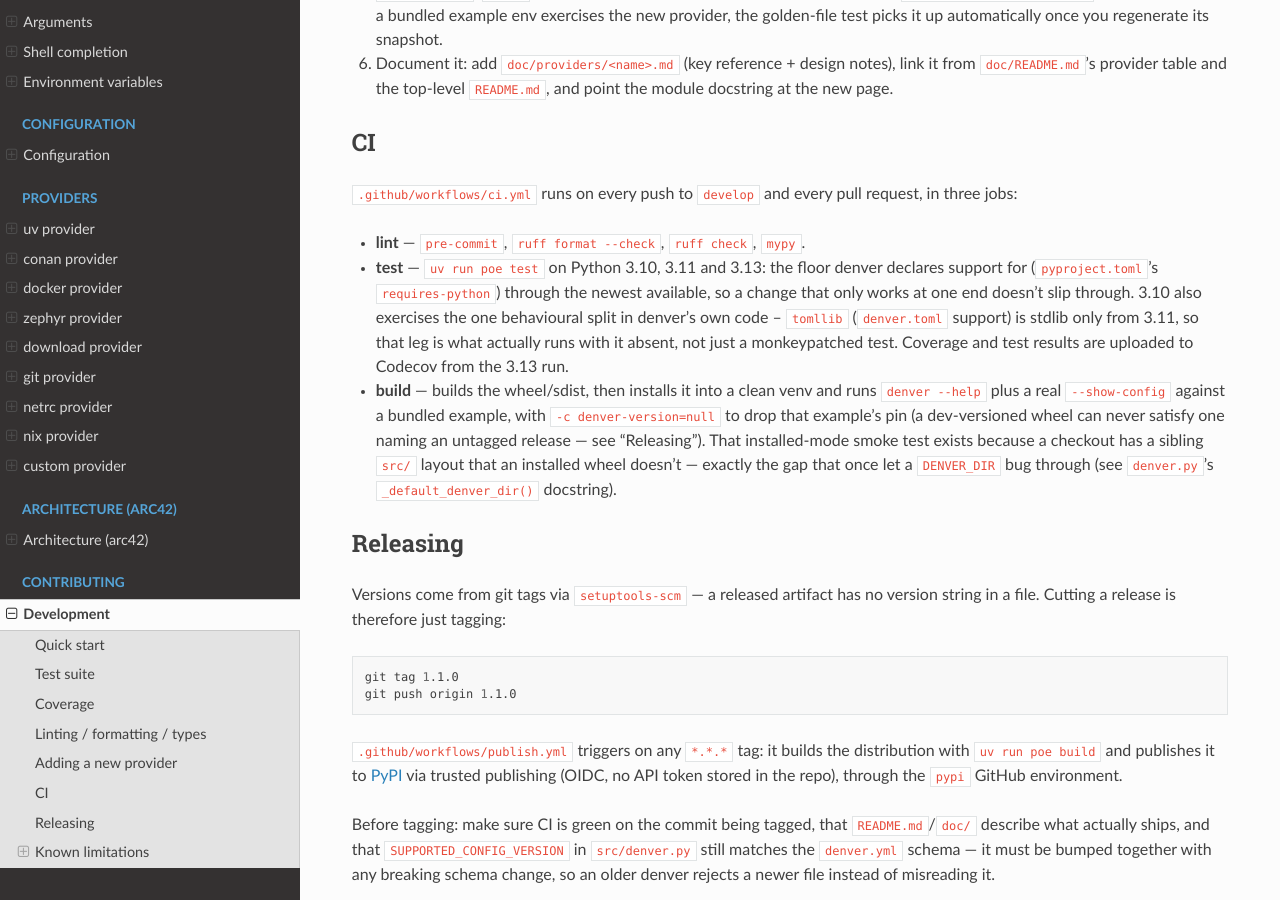
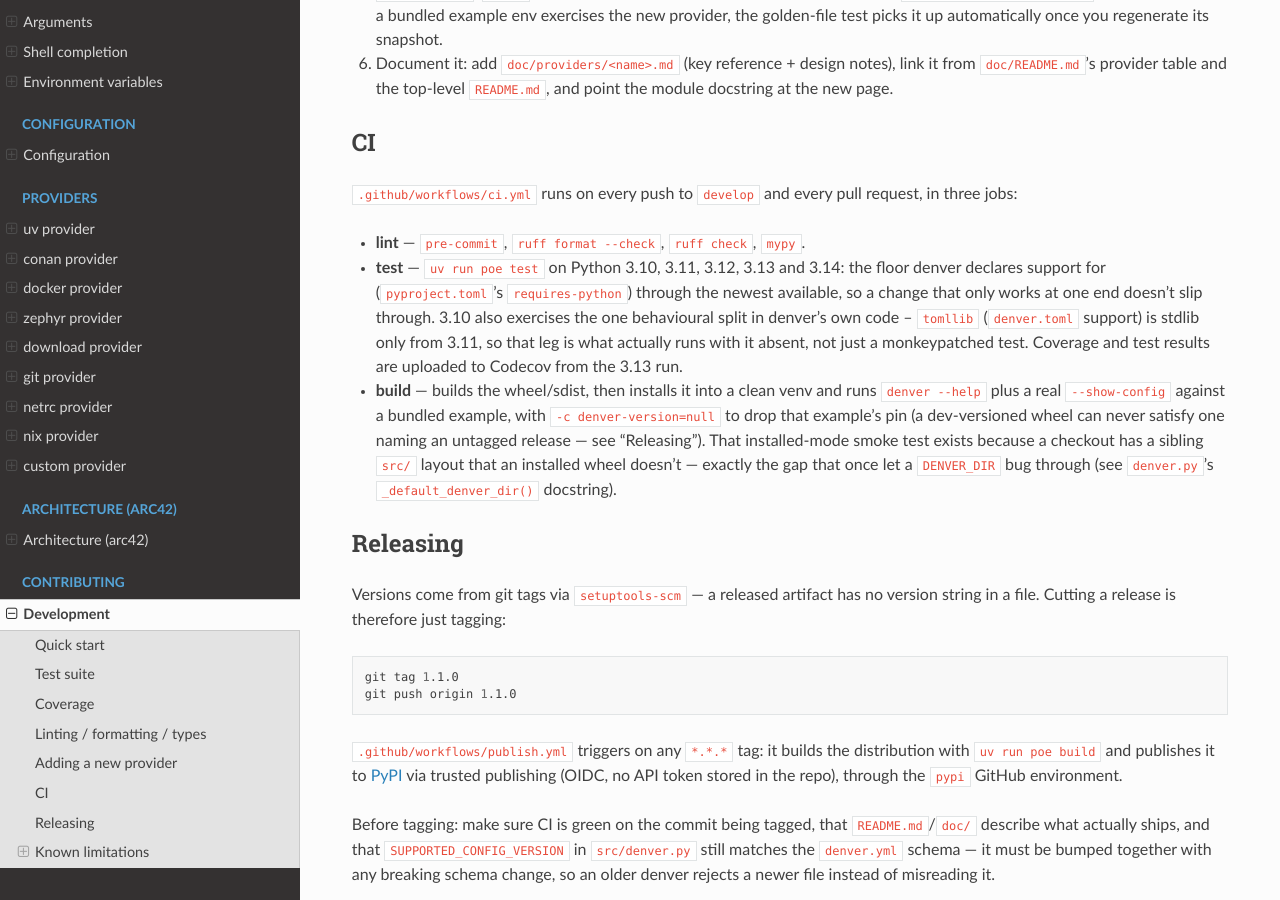
Before and after one commit to thorsten-klein/denver-tool, a Sphinx documentation site: the page built from doc/contributing/development.md, in a window 1280 px wide and 900 px high, scrolled down 2451 px. Built offline with Sphinx 7.4.7 and the Read the Docs theme 3.1.0, drawn with Linux system fonts in a browser that asks for light colours.

Commit message:
ci: add Python 3.12 and 3.14 to the test matrix (#68)
Both pass the full suite locally.

Co-authored-by: Claude Sonnet 5.5 <noreply@anthropic.com>

```diff
--- a/doc/contributing/development.md
+++ b/doc/contributing/development.md
@@ -145,7 +145,7 @@ this or a fork: see "Extension providers" in
 request, in three jobs:
 
 - **lint** — `pre-commit`, `ruff format --check`, `ruff check`, `mypy`.
-- **test** — `uv run poe test` on Python 3.10, 3.11 and 3.13: the floor
+- **test** — `uv run poe test` on Python 3.10, 3.11, 3.12, 3.13 and 3.14: the floor
   denver declares support for (`pyproject.toml`'s `requires-python`) through
   the newest available, so a change that only works at one end doesn't slip
   through. 3.10 also exercises the one behavioural split in denver's own
```
Also changed, not shown: 1 other file.
